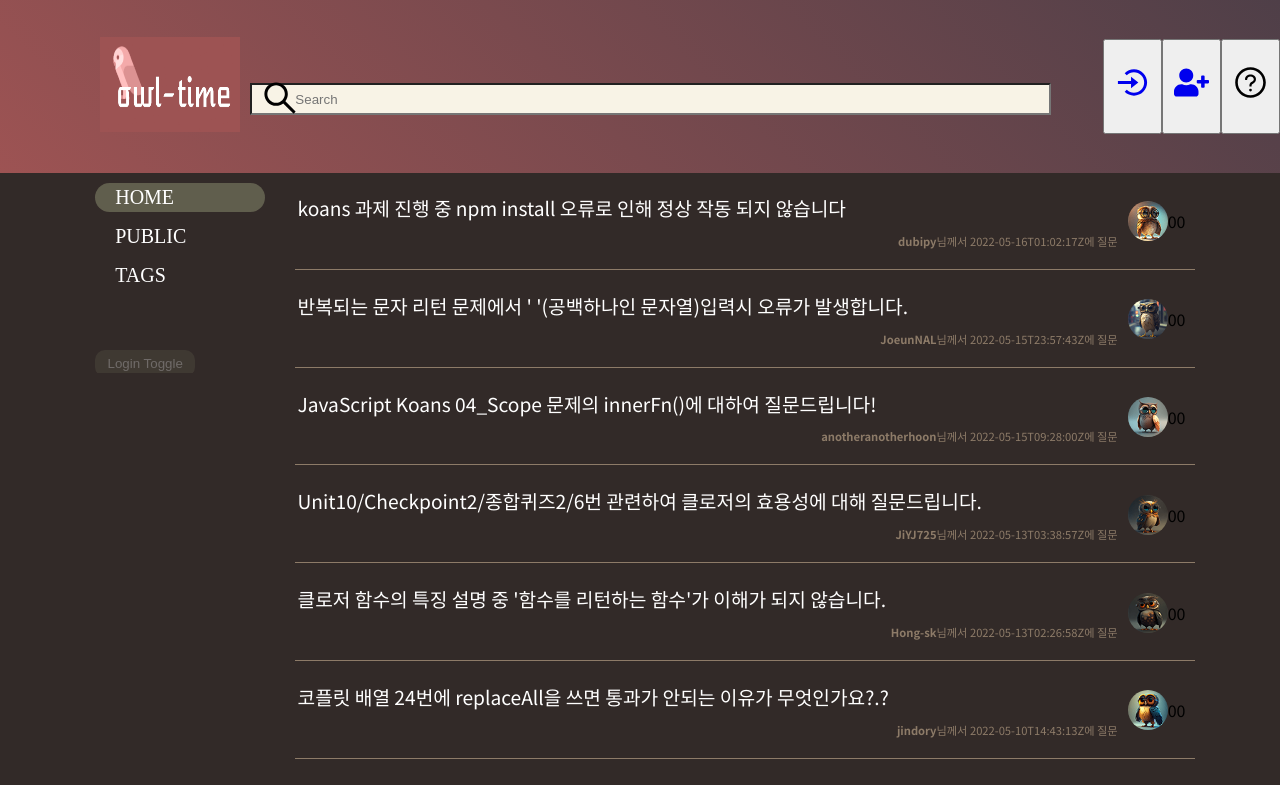
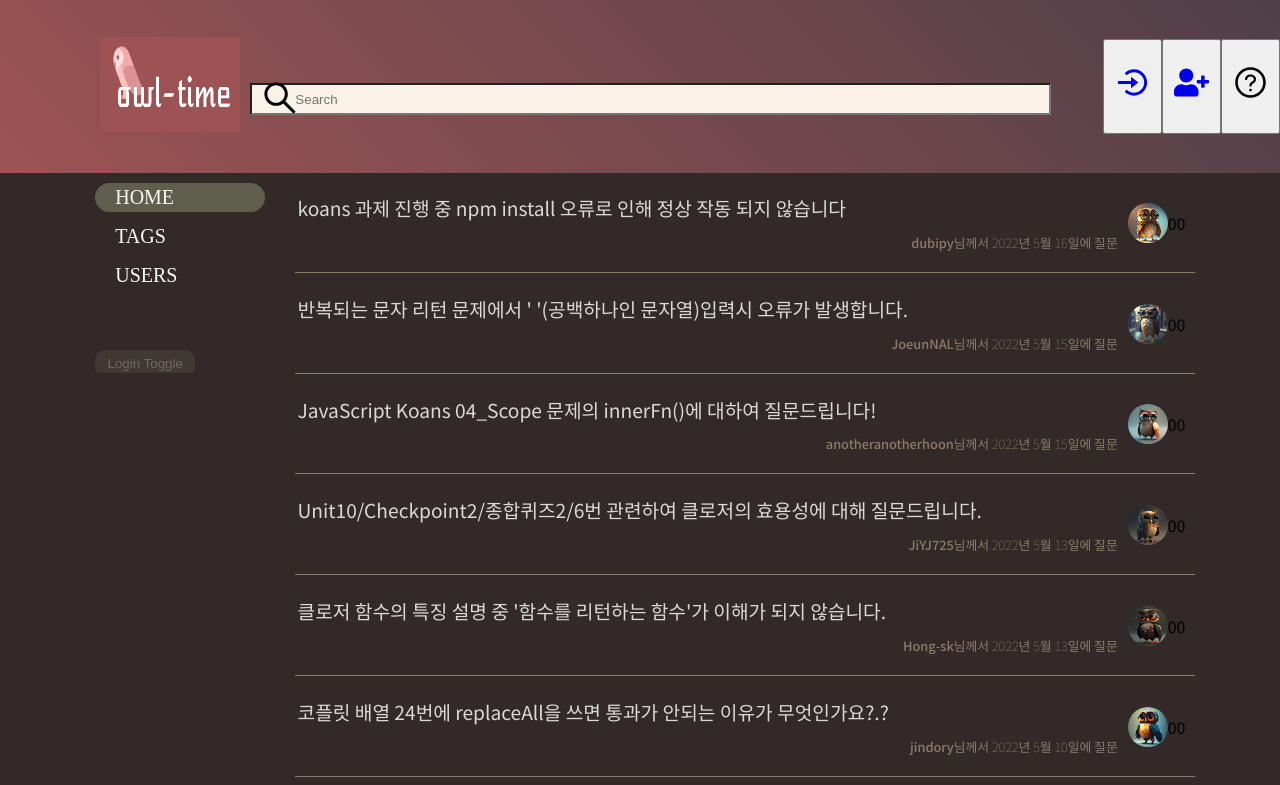
Before and after one commit to codestates-seb/seb43_pre_035, a React (Create React App) app in the folder client/owl-app/: page / in a window 1280 px wide. Shown: the top 785 px of the page. Built offline with nearby package versions, Linux system fonts and the light colour scheme; a web font is replaced by a local one.

Commit message:
style, feat: thread hovering effect 추가, 날짜 스트링변환 처리

```diff
--- a/client/owl-app/src/App.js
+++ b/client/owl-app/src/App.js
@@ -18,7 +18,12 @@ import { initialData } from './data/dummyThreads_sung';
 import { Fragment } from 'react';
 
 
-
+//function to convert date
+//ISO-8601 -> if today, how long before current time. or yesterday
+//if this year, only return month/date, if not, include year: 2022년 12월 3일
+const convertDate = (string) => {
+  return `${string.substring(0, 4)}년 ${String(Number(string.substring(5, 7)))}월 ${String(Number(string.substring(8, 10)))}일`
+}
 
 function App() {
   const [nav,setLogednav] = useState(false)
@@ -26,7 +31,13 @@ function App() {
   const handleClicknav = () => {
     setLogednav(!nav)
   }
-  const [threads, setThreads] = useState(initialData.threads);
+
+  const cleanedDateThreads = initialData.threads;
+  cleanedDateThreads.forEach(el => {
+    el.createdDate = convertDate(el.createdDate);
+  })
+
+  const [threads, setThreads] = useState(cleanedDateThreads);
 
   return (
       <Fragment>
--- a/client/owl-app/src/components/SideNav.js
+++ b/client/owl-app/src/components/SideNav.js
@@ -68,8 +68,8 @@ const SideNav = ({toggleLogin}) => {
     <SideNavContainer>
       <SideNavStickyContainer>
         <SideNavItem className="selected">Home</SideNavItem>
-        <SideNavItem>Public</SideNavItem>
         <SideNavItem>Tags</SideNavItem>
+        <SideNavItem>Users</SideNavItem>
         <LoginCheckBtn onClick={toggleLogin}>Login Toggle </LoginCheckBtn>
       </SideNavStickyContainer>
     </SideNavContainer>
--- a/client/owl-app/src/components/Thread.js
+++ b/client/owl-app/src/components/Thread.js
@@ -28,24 +28,37 @@ const ThreadContent = styled.div`
 const ThreadTitle = styled.h1`
     padding: 10px 0;
     font-size: 1.2em;
-    font-weight: var(--fonts--thread-title-weight);
+    font-weight: var(--fonts-thread-title-weight);
     line-height: 1.5;
     min-width: 200px;
     color: var(--colors-text-title);
     word-break: break-all;
+    opacity: 85%;
+
+    &:hover {
+        color: var(--colors-text-bright);
+        opacity: 100%;
+        cursor: pointer;
+    }
 `
 
 const ThreadContribution = styled.div`
     display: flex;
     align-self: flex-end;
-    font-size: 0.7em;
+    font-size: 0.8em;
+    font-weight: var(--fonts-weight-default);
     color: var(--colors-text-contributor);
     word-break: keep-all;
 `
 
 const Contributor = styled.span`
+    ${'' /* color: var(--colors-lightbrown); */}
+    font-weight: var(--fonts-weight-semibold);
 
-    font-weight: bold;
+    &:hover {
+        color: var(--colors-yellow);
+        cursor: pointer;
+    }
 `
 
 const AvatarImg = styled.img`
--- a/client/owl-app/src/theme/GlobalStyle.js
+++ b/client/owl-app/src/theme/GlobalStyle.js
@@ -8,9 +8,12 @@ const GlobalStyle = createGlobalStyle`
     --colors-bg: #322A28;
     --colors-bg-temp: #4F3F48;
     --colors-green: #605E4D;
+    --colors-yellow: #EFAA52;
+    --colors-lightbrown: #DACC96;
     --colors-border: #8D7B68;
-    --colors-text-default: #FFFFFF;
-    --colors-text-title: #FFFFFF;
+    --colors-text-default: #F8F8F8;
+    --colors-text-title: F8F8F8;
+    --colors-text-bright: #FFFFFF;
     --colors-text-contributor: #8D7B68;
     --colors-text-filter: #EFAA52;
     --colors-text-numbers: #DACC96;
@@ -25,7 +28,10 @@ const GlobalStyle = createGlobalStyle`
     --size-sidenavitem-minwidth: 170px;
     --size-thread-avatar: 40px;
 
-    --fonts--thread-title-weight: 400;
+    --fonts-thread-title-weight: 400;
+    --fonts-weight-default: 100;
+    --fonts-weight-semibold: 500;
+    --fonts-weight-bold: 700;
 
 
 }
```
Also changed, not shown: client/owl-app/public/logo192.png (deleted), client/owl-app/public/logo512.png (deleted).
